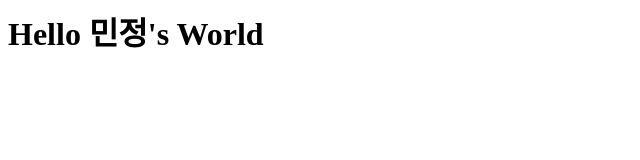
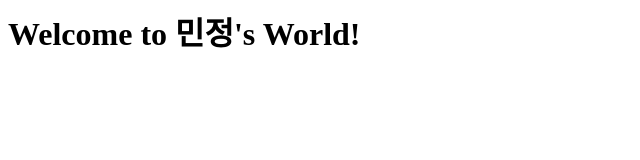
Before and after one commit to alsro612/alsro612.github.io, a plain HTML site: page index.html in a window 1280 px wide. Shown: the whole page, without its empty margins (0-640 px from the left). Drawn offline with Linux system fonts and the light colour scheme.

Commit message:
제목바꿈

```diff
--- a/index.html
+++ b/index.html
@@ -1 +1 @@
-<h1>Hello 민정's World</h1>
+<h1>Welcome to 민정's World!</h1>
```
